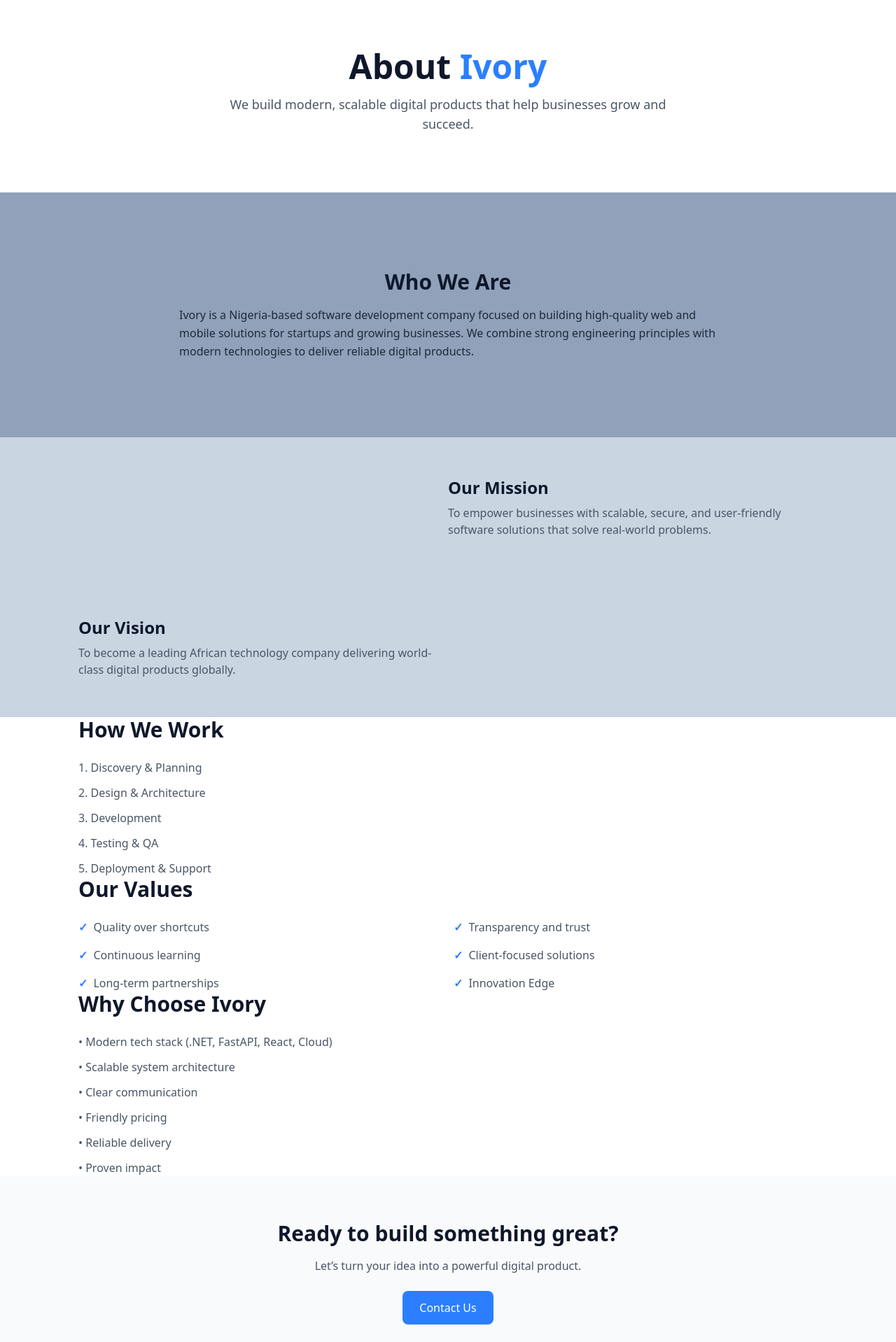
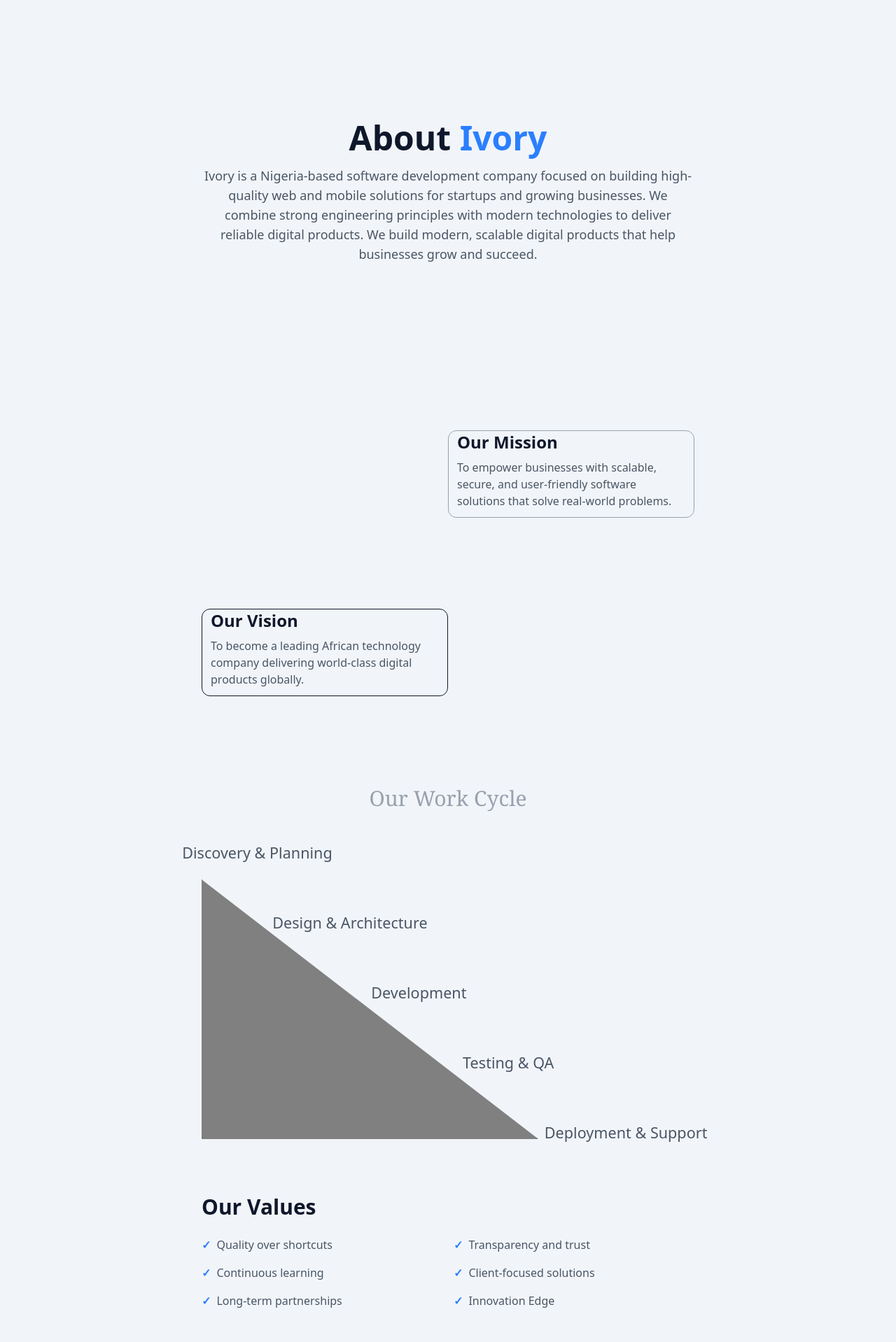
Before and after one commit to Ivory-IT-Company/Portfolio, a React (Vite) app: page /about in a window 1280 px wide. Shown: the part 80-1998 px from the top of the page at 70% size. Built offline with nearby package versions, Linux system fonts and the light colour scheme.

Commit message:
Worked on the about section, added animation on the workprocess and make some other changes

```diff
--- a/src/components/about/AboutCompany.jsx
+++ b/src/components/about/AboutCompany.jsx
@@ -1,5 +1,4 @@
 import AboutHero from './sections/AboutHero';
-import WhoWeAre from './sections/WhoWeAre';
 import MissionVision from './sections/MissionVision';
 import WorkProcess from './sections/WorkProcess';
 import Values from './sections/Values';
@@ -9,9 +8,8 @@ import { motion } from 'motion/react';
 
 const AboutPage = () => {
    return (
-      <main className="space-y">
+      <main className="lg:px-44 2xl:px-96">
          <AboutHero />
-         <WhoWeAre />
          <MissionVision />
          <WorkProcess />
          <Values />
--- a/src/components/about/sections/AboutHero.jsx
+++ b/src/components/about/sections/AboutHero.jsx
@@ -1,13 +1,17 @@
 const AboutHero = () => {
    return (
-      <section className="h-[300px] px-6 md:px-28 pt-24 text-center">
 
+      <section className="h-[400px] min-xl:h-[600px] px-6 md:px-28 flex flex-col justify-center text-center">
          <h1 className="text-4xl md:text-5xl font-bold mb-4">
             About <span className="text-blue-500">Ivory</span>
          </h1>
-         <p className="max-w-2xl mx-auto text-lg dark:text-gray-300 text-gray-600">
-            We build modern, scalable digital products that help businesses grow
-            and succeed.
+         <p className="max-w-5xl mx-auto text-lg dark:text-gray-300 text-gray-600">
+            Ivory is a Nigeria-based software development company focused on
+            building high-quality web and mobile solutions for startups and
+            growing businesses. We combine strong engineering principles with
+            modern technologies to deliver reliable digital products. We build
+            modern, scalable digital products that help businesses grow and
+            succeed.
          </p>
       </section>
    );
--- a/src/components/about/sections/CallToAction.jsx
+++ b/src/components/about/sections/CallToAction.jsx
@@ -1,10 +1,10 @@
 const CallToAction = () => {
    return (
-      <section className="px-6 md:px-28 py-16 text-center bg-gray-50">
+      <section className="px-6 md:px-28 py-16 text-center ">
          <h2 className="text-3xl font-bold mb-4">
             Ready to build something great?
          </h2>
-         <p className="text-gray-600 mb-6">
+         <p className="text-gray-600 dark:text-gray-400 mb-6">
             Let’s turn your idea into a powerful digital product.
          </p>
          <a
--- a/src/components/about/sections/MissionVision.jsx
+++ b/src/components/about/sections/MissionVision.jsx
@@ -1,8 +1,8 @@
 const MissionVision = () => {
    return (
-      <section className="h-[400px] py-4 px-6 md:px-28 grid max-md:grid-cols-1 lg:gap-4 bg-slate-300 dark:bg-slate-600 ">
+      <section className="h-[500px] px-6 md:px-28 grid max-md:grid-cols-1">
          <div className="lg:relative ">
-            <div className="lg:absolute top-10 right-0 lg:size-1/2">
+            <div className="lg:absolute top-10 right-0 lg:size-1/2 border border-gray-400 rounded-xl px-3">
                <h3 className="text-2xl font-bold mb-2">Our Mission</h3>
                <p className="text-gray-600 dark:text-gray-300">
                   To empower businesses with scalable, secure, and user-friendly
@@ -12,7 +12,7 @@ const MissionVision = () => {
          </div>
 
          <div className="lg:relative">
-            <div className="lg:absolute left-0 bottom-10 lg:size-1/2">
+            <div className="lg:absolute left-0 bottom-20 lg:size-1/2 border rounded-xl px-3">
                {' '}
                <h3 className="text-2xl font-bold mb-2">Our Vision</h3>
                <p className="text-gray-600 dark:text-gray-300">
--- a/src/components/about/sections/WhoWeAre.jsx
+++ /dev/null
@@ -1,15 +0,0 @@
-const WhoWeAre = () => {
-   return (
-      <section className="h-[350px] px-6 md:px-28 flex flex-col justify-center items-center bg-slate-400 dark:bg-slate-700">
-         <h2 className="text-3xl font-bold mb-4">Who We Are</h2>
-         <p className="max-w-3xl text-gray-800 dark:text-gray-400 leading-relaxed">
-            Ivory is a Nigeria-based software development company focused on
-            building high-quality web and mobile solutions for startups and
-            growing businesses. We combine strong engineering principles with
-            modern technologies to deliver reliable digital products.
-         </p>
-      </section>
-   );
-};
-
-export default WhoWeAre;
--- a/src/components/about/sections/WhyChooseUs.jsx
+++ b/src/components/about/sections/WhyChooseUs.jsx
@@ -9,9 +9,9 @@ const reasons = [
 
 const WhyChooseUs = () => {
    return (
-      <section className="px-6 md:px-28">
+      <section className="h-[350px] flex flex-col justify-center px-6 md:px-28">
          <h2 className="text-3xl font-bold mb-6">Why Choose Ivory</h2>
-         <ul className="space-y-3 text-gray-600">
+         <ul className="space-y-3 text-gray-600 dark:text-gray-400">
             {reasons.map((reason) => (
                <li key={reason}>• {reason}</li>
             ))}
--- a/src/components/about/sections/WorkProcess.jsx
+++ b/src/components/about/sections/WorkProcess.jsx
@@ -1,3 +1,5 @@
+import { motion } from 'motion/react';
+
 const steps = [
    'Discovery & Planning',
    'Design & Architecture',
@@ -8,13 +10,46 @@ const steps = [
 
 const WorkProcess = () => {
    return (
-      <section className="px-6 md:px-28">
-         <h2 className="text-3xl font-bold mb-6">How We Work</h2>
-         <ol className="space-y-3 text-gray-600 list-decimal list-inside">
-            {steps.map((step) => (
-               <li key={step}>{step}</li>
-            ))}
-         </ol>
+      <section className="px-6 md:px-28 min-h-64 lg:min-h-[600px] flex flex-col lg:pt-12">
+         <h2 className="text-3xl font-serif mb-12 text-center text-gray-400">
+            Our Work Cycle
+         </h2>
+         <div>
+            <div className="relative w-full h-[500px]">
+               <svg
+                  // key={idx}
+                  className="absolute pointer-events-none"
+                  style={{
+                     left: 0,
+                     top: 50,
+                     width: 500,
+                     height: 600,
+                  }}>
+                  {' '}
+                  <polyline
+                     points="0,0 0,370 480,370"
+                     stroke="gray"
+                     strokeWidth={2}
+                     fill="gray"
+                  />
+               </svg>
+
+               {steps.map((itm, idx) => (
+                  <motion.span
+                     key={idx}
+                     initial={{ opacity: 0, scale: 0.1 }}
+                     whileInView={{ opacity: 1, scale: 1.35 }}
+                     whileHover={{
+                        scale: 1.55,
+                        color: 'oklch(60.6% 0.25 292.717)',
+                     }}
+                     className="absolute text-gray-600 dark:text-gray-400 "
+                     style={{ left: idx * 130, top: idx * 100 }}>
+                     {itm}
+                  </motion.span>
+               ))}
+            </div>
+         </div>
       </section>
    );
 };
--- a/src/index.css
+++ b/src/index.css
@@ -4,7 +4,7 @@
 
 @layer base {
    body {
-     @apply bg-white text-slate-900 dark:bg-slate-950 dark:text-slate-100;
+     @apply bg-slate-100 text-slate-900 dark:bg-slate-950 dark:text-slate-100;
      font-family: var(--font-sans);
    }
  }
```
